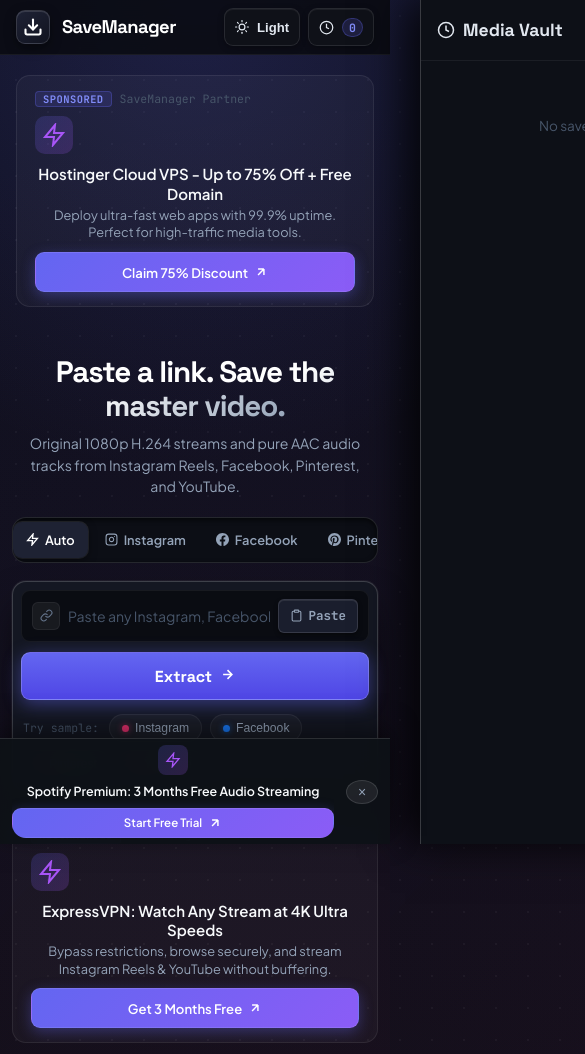
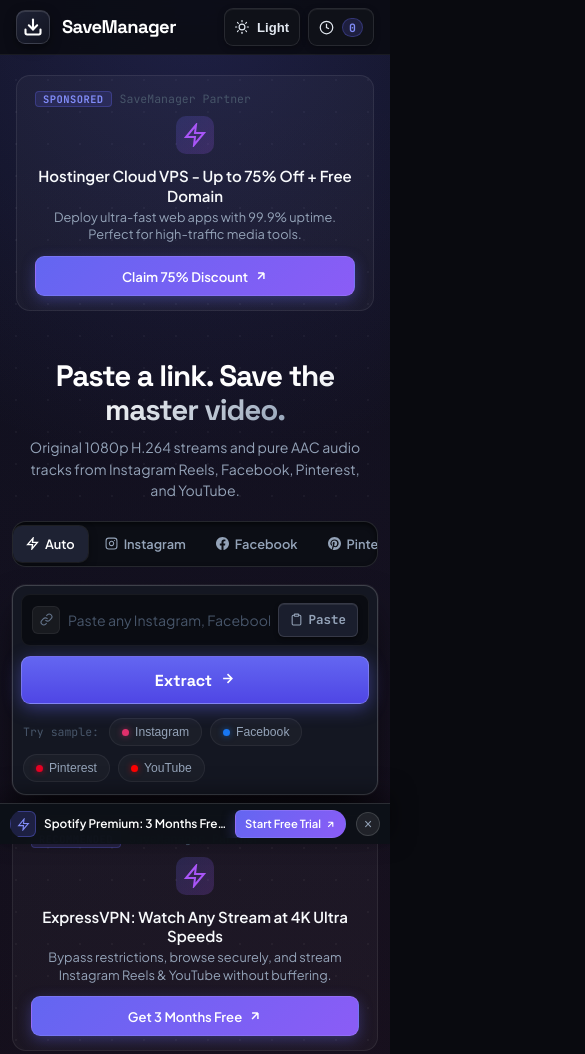
Before and after one commit to Maadhu938/savemanager, a website: page index.html in a window 390 px wide. Shown: the top 1054 px of the page, 585 px wide, since content can reach past the window. Drawn offline with Linux system fonts and the light colour scheme.

Commit message:
Fix mobile layout: eliminate horizontal page overflow, fix bottom sticky ad pill layout on mobile, and refine vault slide-in side drawer

```diff
--- a/app.js
+++ b/app.js
@@ -440,7 +440,9 @@ function toggleHistoryDrawer(open) {
   const isOpen = open !== undefined ? open : !DOM.historyDrawer.classList.contains('is-open');
   DOM.historyDrawer.classList.toggle('is-open', isOpen);
   DOM.drawerBackdrop.classList.toggle('is-open', isOpen);
+  document.body.style.overflow = isOpen ? 'hidden' : '';
 }
+
 
 DOM.historyToggleBtn.addEventListener('click', () => toggleHistoryDrawer(true));
 DOM.historyCloseBtn.addEventListener('click', () => toggleHistoryDrawer(false));
--- a/style.css
+++ b/style.css
@@ -66,6 +66,12 @@
   padding: 0;
 }
 
+html {
+  overflow-x: hidden;
+  max-width: 100%;
+  width: 100%;
+}
+
 body {
   font-family: var(--font-main);
   background-color: var(--bg-base);
@@ -73,6 +79,8 @@ body {
   min-height: 100vh;
   line-height: 1.6;
   overflow-x: hidden;
+  max-width: 100%;
+  width: 100%;
   position: relative;
   -webkit-font-smoothing: antialiased;
   background-image:
@@ -81,6 +89,7 @@ body {
     radial-gradient(circle at 100% 30%, rgba(225, 48, 108, 0.06) 0%, transparent 40%);
   background-size: 32px 32px, 100% 100%, 100% 100%;
 }
+
 
 .container {
   max-width: 1100px;
@@ -1302,39 +1311,52 @@ body {
   line-height: 1.65;
 }
 
-/* History Drawer */
+/* History / Media Vault Drawer */
 .history-drawer {
   position: fixed;
   top: 0;
-  right: -420px;
-  width: 400px;
-  max-width: 90vw;
-  height: 100vh;
+  right: 0;
+  width: 380px;
+  max-width: 86vw;
+  height: 100%;
+  height: 100dvh;
   background: #0d1017;
   border-left: 1px solid var(--border-prominent);
-  z-index: 200;
+  z-index: 1210;
   display: flex;
   flex-direction: column;
-  box-shadow: -15px 0 40px rgba(0, 0, 0, 0.8);
-  transition: right 0.25s var(--ease-spring);
+  box-shadow: -15px 0 45px rgba(0, 0, 0, 0.85);
+  transform: translateX(100%);
+  visibility: hidden;
+  pointer-events: none;
+  transition: transform 0.3s cubic-bezier(0.16, 1, 0.3, 1), visibility 0.3s;
 }
 
 .history-drawer.is-open {
-  right: 0;
+  transform: translateX(0);
+  visibility: visible;
+  pointer-events: auto;
 }
 
 .drawer-backdrop {
   position: fixed;
   inset: 0;
-  background: rgba(0, 0, 0, 0.65);
-  backdrop-filter: blur(4px);
-  z-index: 190;
-  display: none;
+  background: rgba(0, 0, 0, 0.7);
+  backdrop-filter: blur(6px);
+  -webkit-backdrop-filter: blur(6px);
+  z-index: 1200;
+  opacity: 0;
+  visibility: hidden;
+  pointer-events: none;
+  transition: opacity 0.25s ease, visibility 0.25s;
 }
 
 .drawer-backdrop.is-open {
-  display: block;
-}
+  opacity: 1;
+  visibility: visible;
+  pointer-events: auto;
+}
+
 
 .history-drawer-header {
   padding: 18px 20px;
@@ -1867,40 +1889,33 @@ body {
     line-height: 1.6;
   }
 
-  /* Ad Units & Sticky Bar on Mobile */
-  .ad-content {
+  /* In-Page Ad Cards on Mobile */
+  .ad-topBanner .ad-content,
+  .ad-inFeed .ad-content,
+  .ad-downloadReady .ad-content {
     flex-direction: column;
     text-align: center;
-    gap: 10px;
-  }
-
-  .ad-cta-btn {
+    gap: 12px;
+  }
+
+  .ad-topBanner .ad-cta-btn,
+  .ad-inFeed .ad-cta-btn,
+  .ad-downloadReady .ad-cta-btn {
     width: 100%;
     min-height: 40px;
     justify-content: center;
   }
 
-  .ad-sticky-bar {
-    padding: 6px 12px;
-    padding-bottom: max(6px, env(safe-area-inset-bottom, 0px));
-  }
-
-  .ad-sticky-inner {
-    gap: 8px;
-  }
-
-  .ad-sticky-close {
-    width: 32px;
-    height: 32px;
-    min-width: 32px;
-    font-size: 1.2rem;
-  }
-
-  /* Vault Drawer & Toasts on Mobile */
+  /* Vault Drawer on Mobile: Slide-in Side View from Right to Left */
   .history-drawer {
-    width: 100vw;
-    max-width: 100vw;
-  }
+    width: 86vw;
+    max-width: 360px;
+    right: 0;
+    left: auto;
+    border-left: 1px solid rgba(255, 255, 255, 0.15);
+    box-shadow: -10px 0 45px rgba(0, 0, 0, 0.9);
+  }
+
 
   .history-drawer-header {
     padding: 16px;
@@ -2714,15 +2729,18 @@ body {
   bottom: 0;
   left: 0;
   right: 0;
+  width: 100%;
+  max-width: 100vw;
   z-index: 998;
-  background: rgba(13, 17, 23, 0.94);
-  backdrop-filter: blur(16px);
-  -webkit-backdrop-filter: blur(16px);
+  background: rgba(13, 17, 23, 0.96);
+  backdrop-filter: blur(20px);
+  -webkit-backdrop-filter: blur(20px);
   border-top: 1px solid rgba(255, 255, 255, 0.12);
-  padding: 8px 16px;
+  padding: 8px 14px;
   padding-bottom: max(8px, env(safe-area-inset-bottom, 0px));
   box-shadow: 0 -8px 25px rgba(0, 0, 0, 0.5);
   transition: transform 0.3s cubic-bezier(0.16, 1, 0.3, 1);
+  overflow: hidden;
 }
 
 .ad-sticky-hiding {
@@ -2734,45 +2752,126 @@ body {
   margin: 0 auto;
   display: flex;
   align-items: center;
-  gap: 12px;
+  justify-content: space-between;
+  gap: 10px;
+  width: 100%;
+  min-width: 0;
 }
 
 .ad-sticky-inner .ad-container {
   margin: 0;
-}
-
-.ad-sticky-inner .ad-unit {
-  background: transparent;
-  border: none;
-  padding: 0;
-}
-
-.ad-sticky-inner .ad-meta {
-  display: none;
+  flex: 1;
+  min-width: 0;
+  overflow: hidden;
+}
+
+/* Sticky Ad Unit: Always Single-Row Horizontal */
+.ad-bottomSticky {
+  background: transparent !important;
+  border: none !important;
+  box-shadow: none !important;
+  padding: 0 !important;
+  margin: 0 !important;
+  width: 100% !important;
+}
+
+.ad-bottomSticky .ad-meta {
+  display: none !important;
+}
+
+.ad-bottomSticky .ad-content {
+  display: flex !important;
+  flex-direction: row !important;
+  align-items: center !important;
+  justify-content: space-between !important;
+  text-align: left !important;
+  gap: 10px !important;
+  width: 100% !important;
+  min-width: 0 !important;
+  padding: 0 !important;
+}
+
+.ad-bottomSticky .ad-icon {
+  width: 28px !important;
+  height: 28px !important;
+  min-width: 28px !important;
+  border-radius: 6px !important;
+  background: rgba(99, 102, 241, 0.2) !important;
+  border: 1px solid rgba(99, 102, 241, 0.4) !important;
+  color: var(--accent-light, #818cf8) !important;
+  display: flex !important;
+  align-items: center !important;
+  justify-content: center !important;
+  flex-shrink: 0 !important;
+}
+
+.ad-bottomSticky .ad-icon svg {
+  width: 14px !important;
+  height: 14px !important;
+}
+
+.ad-bottomSticky .ad-text-block {
+  flex: 1 !important;
+  min-width: 0 !important;
+  overflow: hidden !important;
+}
+
+.ad-bottomSticky .ad-headline {
+  font-size: 0.8rem !important;
+  font-weight: 600 !important;
+  color: #ffffff !important;
+  white-space: nowrap !important;
+  overflow: hidden !important;
+  text-overflow: ellipsis !important;
+  margin: 0 !important;
+  line-height: 1.2 !important;
+}
+
+.ad-bottomSticky .ad-description {
+  display: none !important; /* Always hidden on sticky bar */
+}
+
+.ad-bottomSticky .ad-cta-btn {
+  display: inline-flex !important;
+  align-items: center !important;
+  justify-content: center !important;
+  width: auto !important;
+  min-width: auto !important;
+  height: 30px !important;
+  min-height: 30px !important;
+  padding: 4px 12px !important;
+  font-size: 0.74rem !important;
+  font-weight: 600 !important;
+  border-radius: 6px !important;
+  white-space: nowrap !important;
+  flex-shrink: 0 !important;
+  gap: 5px !important;
 }
 
 .ad-sticky-close {
-  background: rgba(255, 255, 255, 0.08);
-  border: 1px solid rgba(255, 255, 255, 0.12);
-  color: var(--text-mid, #94a3b8);
-  width: 28px;
-  height: 28px;
-  border-radius: 50%;
-  display: inline-flex;
-  align-items: center;
-  justify-content: center;
-  font-size: 16px;
-  line-height: 1;
-  cursor: pointer;
-  transition: all 0.2s;
-  flex-shrink: 0;
-  padding: 0;
+  background: rgba(255, 255, 255, 0.08) !important;
+  border: 1px solid rgba(255, 255, 255, 0.14) !important;
+  color: var(--text-mid, #94a3b8) !important;
+  width: 26px !important;
+  height: 26px !important;
+  min-width: 26px !important;
+  border-radius: 50% !important;
+  display: flex !important;
+  align-items: center !important;
+  justify-content: center !important;
+  font-size: 15px !important;
+  line-height: 1 !important;
+  cursor: pointer !important;
+  transition: all 0.2s !important;
+  flex-shrink: 0 !important;
+  padding: 0 !important;
+  margin-left: 2px !important;
 }
 
 .ad-sticky-close:hover {
-  background: rgba(255, 255, 255, 0.18);
-  color: #ffffff;
-  transform: scale(1.05);
+  background: rgba(255, 255, 255, 0.18) !important;
+  color: #ffffff !important;
+  transform: scale(1.08) !important;
 }
 
 /* Ensure body does not get occluded by sticky bar */
@@ -2780,68 +2879,57 @@ body {
   padding-bottom: calc(70px + env(safe-area-inset-bottom, 0px));
 }
 
-/* Mobile Adjustments for Ads */
+/* Mobile Sticky Bar Specific Tuning */
 @media (max-width: 640px) {
-  .ad-content {
-    gap: 10px;
-  }
-
   .ad-sticky-bar {
-    padding: 6px 12px;
+    padding: 6px 10px;
     padding-bottom: max(6px, env(safe-area-inset-bottom, 0px));
   }
 
-  .ad-sticky-inner .ad-content {
-    flex-wrap: nowrap;
+  .ad-sticky-inner {
     gap: 8px;
   }
 
-  .ad-sticky-inner .ad-icon {
-    width: 30px;
-    height: 30px;
-    border-radius: 8px;
-  }
-
-  .ad-sticky-inner .ad-icon svg {
-    width: 16px;
-    height: 16px;
-  }
-
-  .ad-sticky-inner .ad-headline {
-    font-size: 0.78rem;
-    white-space: nowrap;
-    overflow: hidden;
-    text-overflow: ellipsis;
-    margin: 0;
-  }
-
-  .ad-sticky-inner .ad-description {
-    display: none !important; /* Keep compact on mobile screens */
-  }
-
-  .ad-sticky-inner .ad-cta-btn {
-    padding: 5px 10px;
-    font-size: 0.72rem;
-    min-height: 30px;
+  .ad-bottomSticky .ad-content {
+    gap: 8px !important;
+  }
+
+  .ad-bottomSticky .ad-icon {
+    width: 26px !important;
+    height: 26px !important;
+    min-width: 26px !important;
+  }
+
+  .ad-bottomSticky .ad-icon svg {
+    width: 13px !important;
+    height: 13px !important;
+  }
+
+  .ad-bottomSticky .ad-headline {
+    font-size: 0.74rem !important;
+  }
+
+  .ad-bottomSticky .ad-cta-btn {
+    height: 28px !important;
+    min-height: 28px !important;
+    padding: 3px 9px !important;
+    font-size: 0.7rem !important;
+    gap: 4px !important;
+  }
+
+  .ad-bottomSticky .ad-cta-btn svg {
+    width: 11px !important;
+    height: 11px !important;
   }
 
   .ad-sticky-close {
-    width: 24px;
-    height: 24px;
-    font-size: 14px;
-  }
-
-  /* In-page ad units on mobile */
-  .ad-container:not(.ad-sticky-inner .ad-container) .ad-content {
-    flex-direction: column;
-    align-items: stretch;
-  }
-
-  .ad-container:not(.ad-sticky-inner .ad-container) .ad-cta-btn {
-    width: 100%;
-    justify-content: center;
-  }
-}
+    width: 24px !important;
+    height: 24px !important;
+    min-width: 24px !important;
+    font-size: 14px !important;
+  }
+}
+
 
 /* Light Theme for Ads */
 [data-theme="light"] .ad-unit {
```
